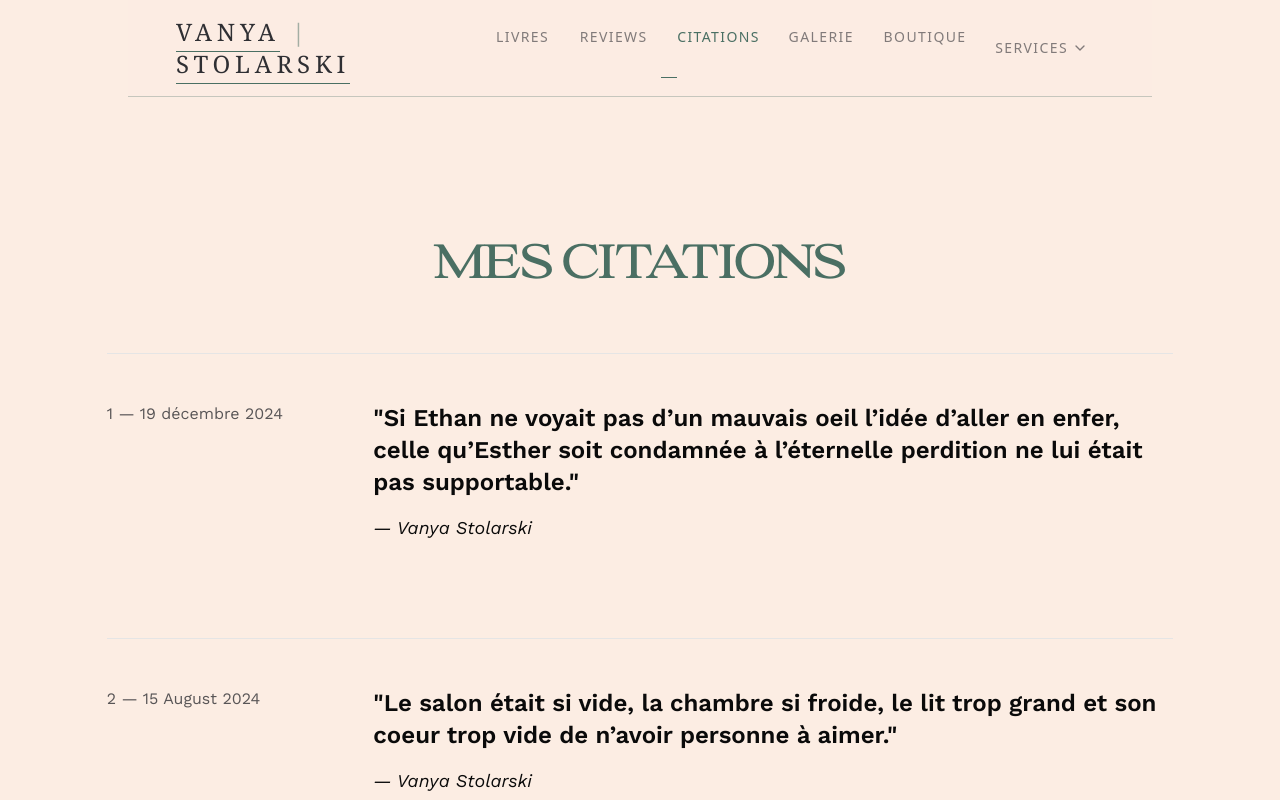
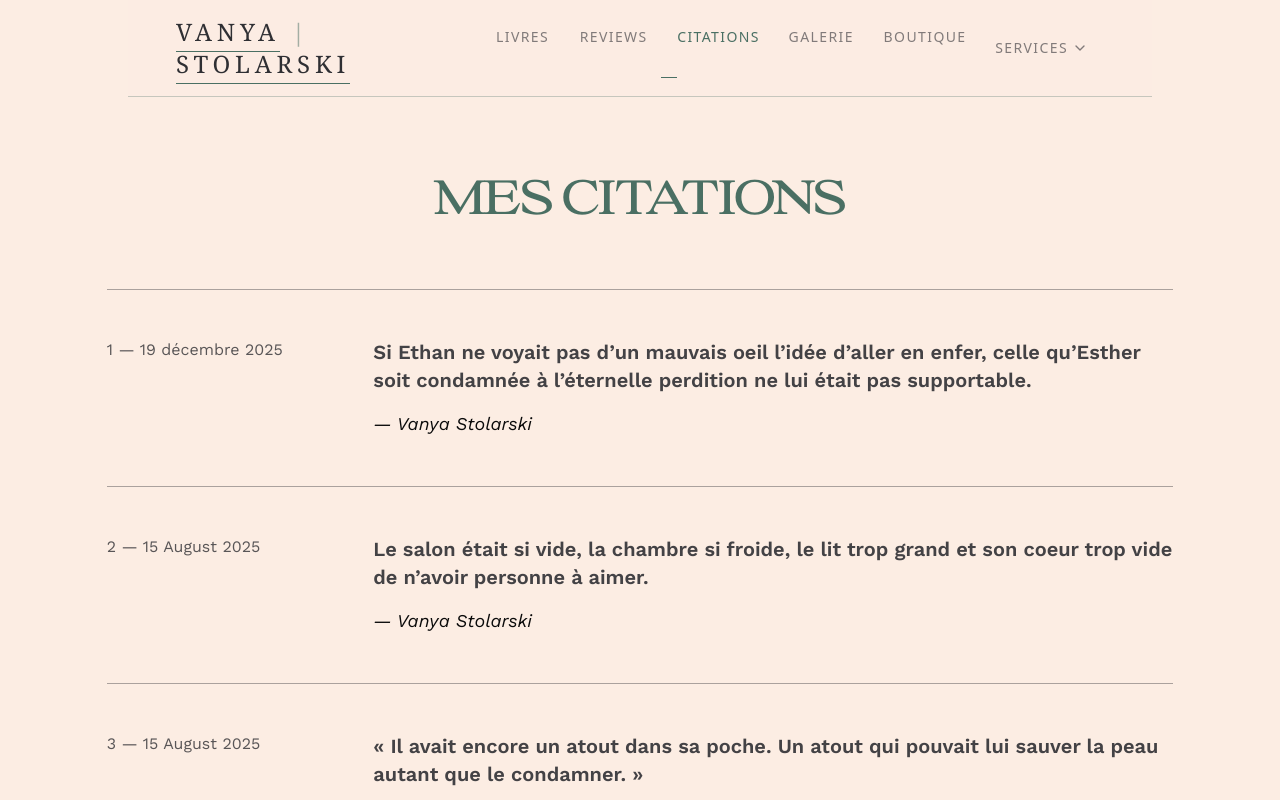
Before and after one commit to HussonAxel/vanyastolarski--prod, a React (Vite) app: page /Citations in a window 1280 px wide. Shown: the top 800 px of the page. Built offline with nearby package versions, Linux system fonts and the light colour scheme.

Commit message:
Update ColoredSection padding, enhance CitationModel layout and styling, and add new citations to data for improved presentation and content accuracy.

```diff
--- a/src/components/CitationModel/CitationModel.tsx
+++ b/src/components/CitationModel/CitationModel.tsx
@@ -5,21 +5,20 @@ const CitationModel: React.FC<CitationModelProps> = ({
   CreatedAt,
   Quote,
   AuthorOfQuote,
-  Thoughts,
 }) => {
   return (
-    <article className="font-WorkSans border-b-[0.5px] first-of-type:border-t-[0.5px] flex flex-col sm:flex-row w-full md:w-10/12 m-auto justify-between py-12 gap-8">
-      <div className=" text-black/80 mb-8">
+    <article className="font-WorkSans border-b-[1px] border-b-black/40 first-of-type:border-t-[1px] last-of-type:border-b-0 border-t-black/40 flex flex-col sm:flex-row w-full md:w-10/12 mx-auto justify-between py-12 gap-8">
+      <span className="text-black/80 shrink-0">
         {quoteNumber} — {CreatedAt}
-      </div>
-      <div className="w-full md:max-w-3/4 md:max-w-[800px]">
-        <div className="mb-12 gap-4 flex flex-col">
-          <h2 className="font-semibold text-2xl">"{Quote}"</h2>
-          <p className="text-lg italic"> — {AuthorOfQuote}</p>
-        </div>
-        <div>
-          <p className="text-black/80">{Thoughts}</p>
-        </div>
+      </span>
+
+      <div className="flex flex-col gap-12 md:max-w-[800px]">
+        <blockquote className="flex flex-col gap-4">
+          <h2 className="text-xl font-semibold text-black/90">{Quote}</h2>
+          <cite className="text-lg italic not-italic:font-normal">
+            — {AuthorOfQuote}
+          </cite>
+        </blockquote>
       </div>
     </article>
   );
--- a/src/components/ColoredSection.tsx
+++ b/src/components/ColoredSection.tsx
@@ -11,7 +11,7 @@ const ColoredSection: React.FC<ColoredSectionProps> = ({
   bgColor,
   className,
 }) => (
-  <div className={`w-full py-12 ${bgColor} ${className}`}>
+  <div className={`w-full py-20 ${bgColor} ${className}`}>
     <div>{children}</div>
   </div>
 );
--- a/src/components/Header/Header.tsx
+++ b/src/components/Header/Header.tsx
@@ -144,9 +144,7 @@ const Header: React.FC = () => {
         `}
       >
         <div className="max-w-7xl mx-auto px-6 lg:px-12">
-          <div className="flex items-center justify-between h-20 lg:h-24">
-            {/* Logo */}
-            {/* Logo */}
+          <div className="flex items-center justify-between">
             <div className="group relative inline-block py-2">
               <Link
                 to="/"
@@ -427,9 +425,6 @@ const Header: React.FC = () => {
           </>
         )}
       </AnimatePresence>
-
-      {/* Spacer to prevent content from going under fixed header */}
-      <div className="h-20 lg:h-24" />
     </>
   );
 };
--- a/src/data/Citations.ts
+++ b/src/data/Citations.ts
@@ -1,18 +1,37 @@
 export const Citations = [
   {
     quoteNumber: 1,
-    CreatedAt: "19 décembre 2024",
+    CreatedAt: "19 décembre 2025",
     Quote:
       "Si Ethan ne voyait pas d’un mauvais oeil l’idée d’aller en enfer, celle qu’Esther soit condamnée à l’éternelle perdition ne lui était pas supportable.",
     AuthorOfQuote: "Vanya Stolarski",
-    Thoughts: "",
   },
   {
     quoteNumber: 2,
-    CreatedAt: "15 August 2024",
+    CreatedAt: "15 August 2025",
     Quote:
       "Le salon était si vide, la chambre si froide, le lit trop grand et son coeur trop vide de n’avoir personne à aimer.",
     AuthorOfQuote: "Vanya Stolarski",
-    Thoughts: "",
+  },
+  {
+    quoteNumber: 3,
+    CreatedAt: "15 August 2025",
+    Quote:
+      "« Il avait encore un atout dans sa poche. Un atout qui pouvait lui sauver la peau autant que le condamner. »",
+    AuthorOfQuote: "Vanya Stolarski",
+  },
+  {
+    quoteNumber: 4,
+    CreatedAt: "15 August 2025",
+    Quote:
+      "« Fortune était ce genre de femme à trouver un cap en pleine tempête, à remplacer le capitaine si celui-ci venait à tomber. Elle rétablissait l'ordre et le créait là où il n'y en avait pas. »",
+    AuthorOfQuote: "Vanya Stolarski",
+  },
+  {
+    quoteNumber: 5,
+    CreatedAt: "15 August 2025",
+    Quote:
+      "« Fortune était la solution à presque tous ses problèmes et, non content d'avoir bénéficie de sa générosité sans rien lui offrir en retour, il comptait l'extorquer d'une bien vile manière : en utilisant contre elle sa bonne foi et son désir de révolte. »",
+    AuthorOfQuote: "Vanya Stolarski",
   },
 ];
--- a/src/routes/citations.tsx
+++ b/src/routes/citations.tsx
@@ -56,7 +56,6 @@ const CitationIndex = () => {
             CreatedAt={citation.CreatedAt}
             Quote={citation.Quote}
             AuthorOfQuote={citation.AuthorOfQuote}
-            Thoughts={citation.Thoughts}
           />
         ))}
       </ColoredSection>
```
Also changed, not shown: src/components/CitationModel/CitationModel.type.tsx (+4 -5 lines).
